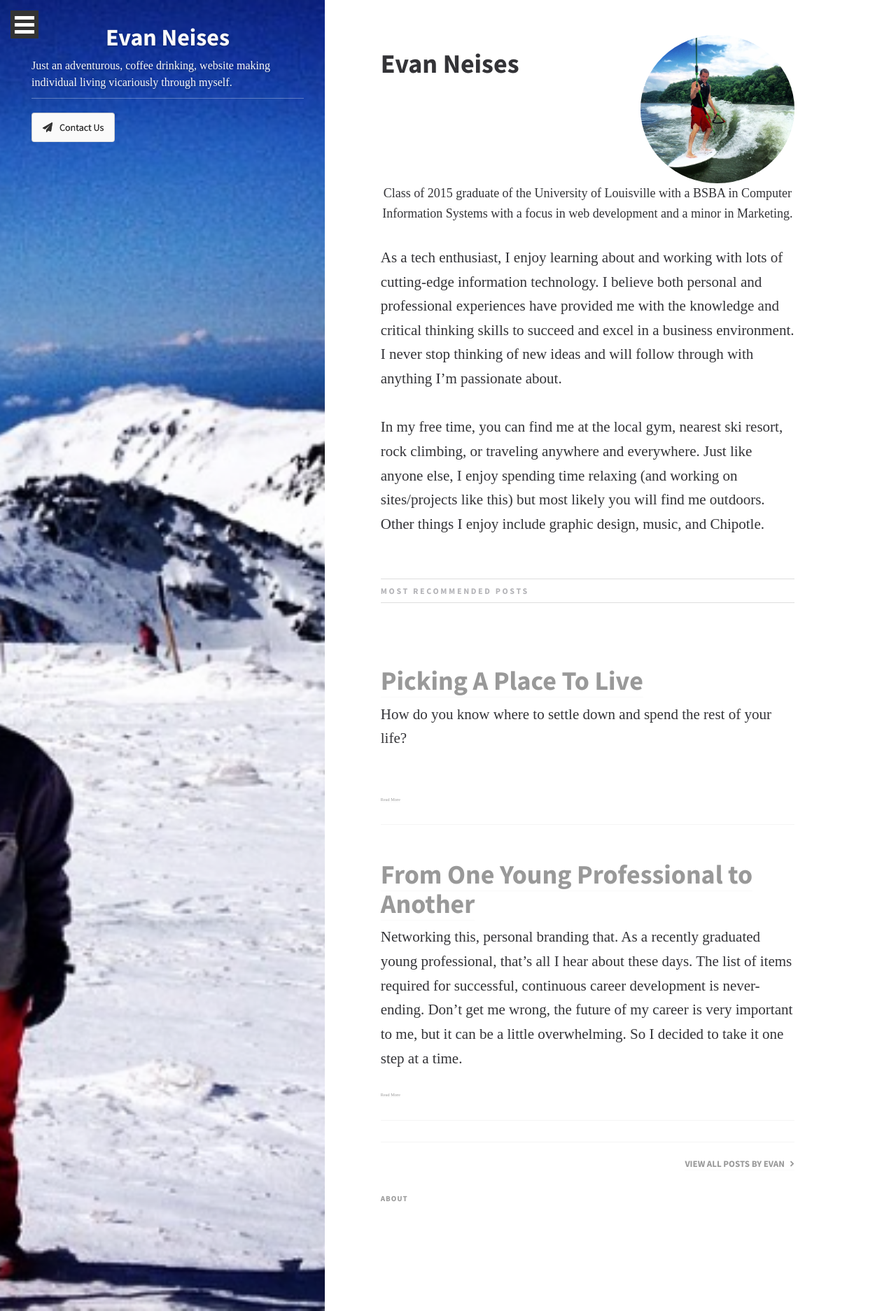
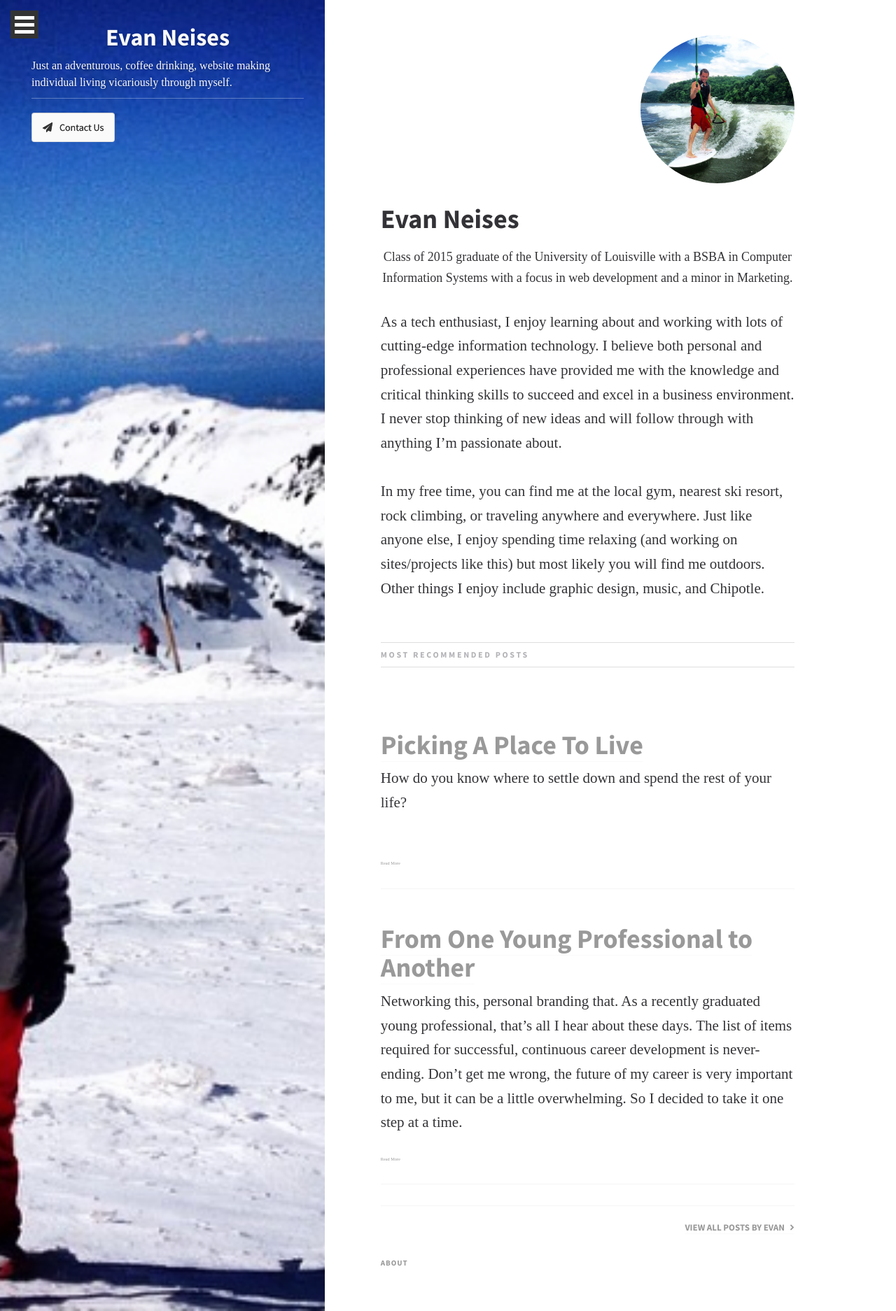
Before and after one commit to EJBlog/EJBlog.github.io, a Jekyll site: the page built from author_evan.html, in a window 1280 px wide. Shown: the whole page at 70% size. Built offline with Jekyll 4.4.1, drawn with Linux system fonts in a browser that asks for light colours; nearby versions of some CDN libraries; some web fonts are replaced.

Commit message:
Update author_evan.html

```diff
--- a/_layouts/author_evan.html
+++ b/_layouts/author_evan.html
@@ -77,18 +77,17 @@
                         <!-- Need to add an image for myself -Evan -->
                         <img src="img/surfing.jpg">
 
-                            <h1>Evan Neises</h1>
-
                             <div class="author-bio__info">
-                      	    <p class="author-evan-header">
+                            	<h1>Evan Neises</h1>
+                      	    	<p class="author-evan-header">
 	                        Class of 2015 graduate of the University of Louisville with a BSBA in Computer Information Systems with a focus in web development and a minor in Marketing.
-			    </p>
-                            <p>
+			    	</p>
+                            	<p>
                                 As a tech enthusiast, I enjoy learning about and working with lots of cutting-edge information technology. I believe both personal and professional experiences have provided me with the knowledge and critical thinking skills to succeed and excel in a business environment. I never stop thinking of new ideas and will follow through with anything I’m passionate about.
 				<br><br>
 				In my free time, you can find me at the local gym, nearest ski resort, rock climbing, or traveling anywhere and everywhere. Just like anyone else, I enjoy spending time relaxing (and working on sites/projects like this) but most likely you will find me outdoors. Other things I enjoy include graphic design, music, and Chipotle.
 
-                            </p>
+                            	</p>
 
                         </div>
                     </div>
```
